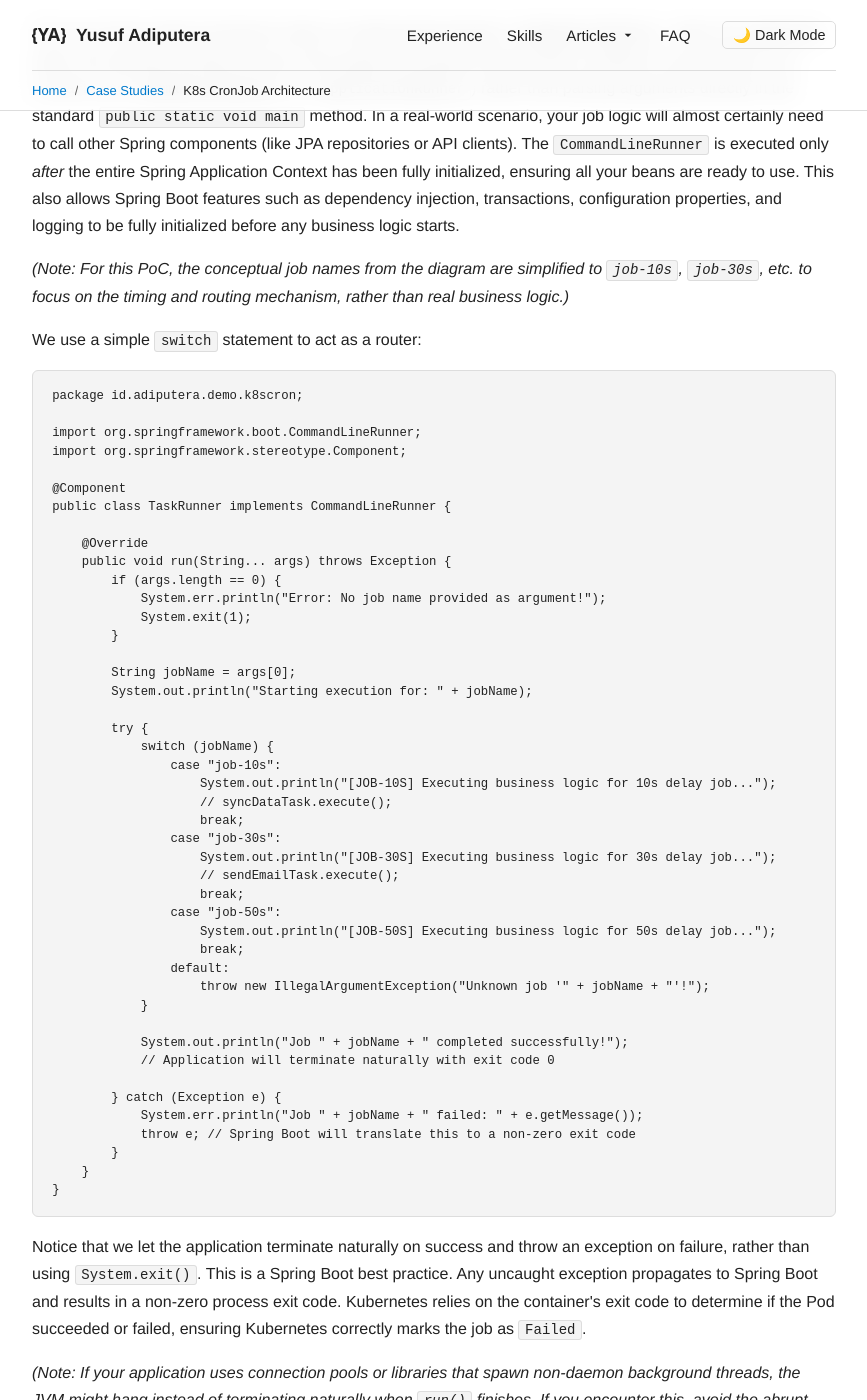
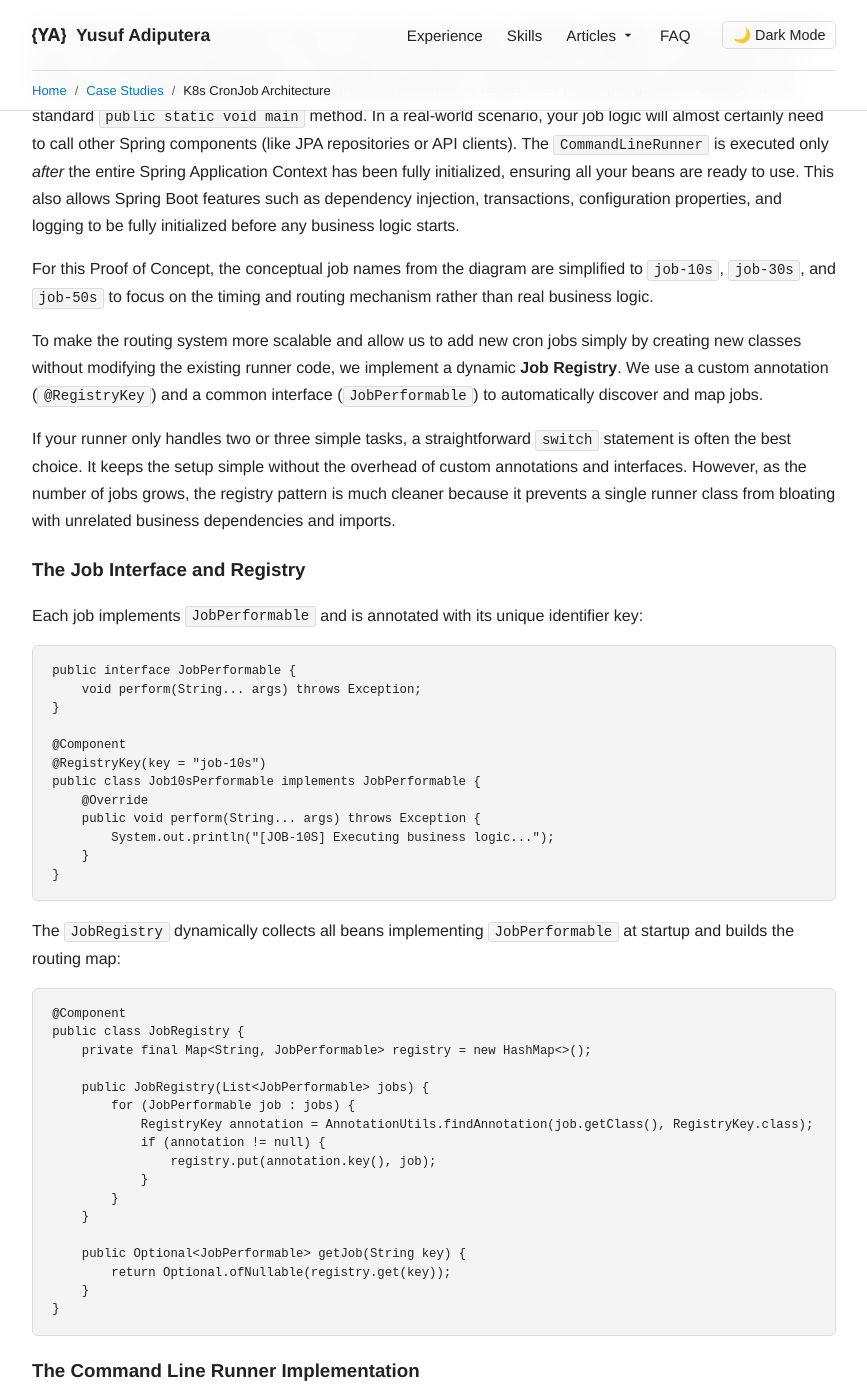
Before and after one commit to adiputera/adiputera.github.io, a Jekyll site: the page built from _articles/case-study-k8s-cronjob.md, in a window 1280 px wide and 1400 px high, scrolled down 2817 px. Shown: the whole window, without its empty margins (206-1073 px from the left). Built offline with Jekyll 4.4.1, drawn with Linux system fonts in a browser that asks for light colours; some of the changed text lies outside the part shown.

Commit message:
Update article to use registry

````diff
--- a/_articles/case-study-k8s-cronjob.md
+++ b/_articles/case-study-k8s-cronjob.md
@@ -32,7 +32,7 @@ If you have dozens of different scheduled tasks, creating dozens of separate Spr
 *   **Code Duplication:** Shared utilities, database repositories, and configuration classes must be duplicated or extracted into a shared library, adding complexity.
 *   **Resource Inefficiency:** Managing dozens of repositories for small, single-purpose scripts is overkill.
 
-Rather than fragmenting the codebase, one practical strategy is to build a single Spring Boot application that acts as a "Cron Runner"—a consolidated project containing all the cron job logic—and use **argument-based routing** at the Kubernetes level to determine which job executes.
+Rather than fragmenting the codebase, one practical strategy is to build a single Spring Boot application that acts as a "Cron Runner" (a consolidated project containing all the cron job logic) and use **argument-based routing** at the Kubernetes level to determine which job executes.
 
 This case study breaks down a Proof of Concept (PoC) demonstrating how to run a single Spring Boot application as multiple distinct Kubernetes CronJobs.
 
@@ -42,7 +42,7 @@ A common question is: *Why use Kubernetes CronJobs at all? Why not just use Spri
 
 The problem with in-memory scheduling emerges when you scale your application. If you deploy three replicas of your application to handle web traffic, all three replicas will independently trigger the `@Scheduled` method at the exact same time. This leads to duplicate data processing, race conditions, and potentially corrupted records.
 
-While you can solve this using distributed locking libraries like ShedLock or Quartz (which rely on a shared database table to manage locks), it adds unnecessary complexity to your stack. By moving scheduling out of the application entirely — letting Kubernetes trigger a fresh, isolated Pod per run instead of relying on an in-memory `@Scheduled` method — the duplicate-trigger problem from replica scaling is eliminated by design, not by coordination. While Kubernetes CronJobs don't provide an absolute exactly-once guarantee (jobs should ideally be idempotent), they effectively solve this scaling issue without requiring complex distributed locking logic or persistent database connections just for scheduling.
+While you can solve this using distributed locking libraries like ShedLock or Quartz (which rely on a shared database table to manage locks), it adds unnecessary complexity to your stack. By moving scheduling out of the application entirely (letting Kubernetes trigger a fresh, isolated Pod per run instead of relying on an in-memory `@Scheduled` method), the duplicate-trigger problem from replica scaling is eliminated by design, not by coordination. While Kubernetes CronJobs don't provide an absolute exactly-once guarantee (jobs should ideally be idempotent), they effectively solve this scaling issue without requiring complex distributed locking logic or persistent database connections just for scheduling.
 
 ## The Architecture: Single Image, Multiple Jobs
 
@@ -91,66 +91,94 @@ spring.main.web-application-type=none
 
 The core of the routing mechanism relies on implementing Spring's `CommandLineRunner`. When the application starts, this interface provides access to the arguments passed via the Docker container's command line. It is crucial to use `CommandLineRunner` (or `ApplicationRunner`) rather than parsing arguments directly in the standard `public static void main` method. In a real-world scenario, your job logic will almost certainly need to call other Spring components (like JPA repositories or API clients). The `CommandLineRunner` is executed only *after* the entire Spring Application Context has been fully initialized, ensuring all your beans are ready to use. This also allows Spring Boot features such as dependency injection, transactions, configuration properties, and logging to be fully initialized before any business logic starts.
 
-*(Note: For this PoC, the conceptual job names from the diagram are simplified to `job-10s`, `job-30s`, etc. to focus on the timing and routing mechanism, rather than real business logic.)*
+For this Proof of Concept, the conceptual job names from the diagram are simplified to `job-10s`, `job-30s`, and `job-50s` to focus on the timing and routing mechanism rather than real business logic.
 
-We use a simple `switch` statement to act as a router:
+To make the routing system more scalable and allow us to add new cron jobs simply by creating new classes without modifying the existing runner code, we implement a dynamic **Job Registry**. We use a custom annotation (`@RegistryKey`) and a common interface (`JobPerformable`) to automatically discover and map jobs.
+
+If your runner only handles two or three simple tasks, a straightforward `switch` statement is often the best choice. It keeps the setup simple without the overhead of custom annotations and interfaces. However, as the number of jobs grows, the registry pattern is much cleaner because it prevents a single runner class from bloating with unrelated business dependencies and imports.
+
+### The Job Interface and Registry
+
+Each job implements `JobPerformable` and is annotated with its unique identifier key:
 
 ```java
-package id.adiputera.demo.k8scron;
-
-import org.springframework.boot.CommandLineRunner;
-import org.springframework.stereotype.Component;
+public interface JobPerformable {
+    void perform(String... args) throws Exception;
+}
 
 @Component
+@RegistryKey(key = "job-10s")
+public class Job10sPerformable implements JobPerformable {
+    @Override
+    public void perform(String... args) throws Exception {
+        System.out.println("[JOB-10S] Executing business logic...");
+    }
+}
+```
+
+The `JobRegistry` dynamically collects all beans implementing `JobPerformable` at startup and builds the routing map:
+
+```java
+@Component
+public class JobRegistry {
+    private final Map<String, JobPerformable> registry = new HashMap<>();
+
+    public JobRegistry(List<JobPerformable> jobs) {
+        for (JobPerformable job : jobs) {
+            RegistryKey annotation = AnnotationUtils.findAnnotation(job.getClass(), RegistryKey.class);
+            if (annotation != null) {
+                registry.put(annotation.key(), job);
+            }
+        }
+    }
+
+    public Optional<JobPerformable> getJob(String key) {
+        return Optional.ofNullable(registry.get(key));
+    }
+}
+```
+
+### The Command Line Runner Implementation
+
+The runner (`TaskRunner`) resolves the job from the registry using the first CLI argument and executes it, forwarding the remaining arguments:
+
+```java
+@Component
 public class TaskRunner implements CommandLineRunner {
+    private final JobRegistry jobRegistry;
+
+    public TaskRunner(JobRegistry jobRegistry) {
+        this.jobRegistry = jobRegistry;
+    }
 
     @Override
     public void run(String... args) throws Exception {
         if (args.length == 0) {
-            System.err.println("Error: No job name provided as argument!");
-            System.exit(1);
+            throw new IllegalArgumentException("No job name provided as argument!");
         }
 
         String jobName = args[0];
-        System.out.println("Starting execution for: " + jobName);
+        JobPerformable job = jobRegistry.getJob(jobName)
+                .orElseThrow(() -> new IllegalArgumentException("Unknown job '" + jobName + "'!"));
 
-        try {
-            switch (jobName) {
-                case "job-10s":
-                    System.out.println("[JOB-10S] Executing business logic for 10s delay job...");
-                    // syncDataTask.execute();
-                    break;
-                case "job-30s":
-                    System.out.println("[JOB-30S] Executing business logic for 30s delay job...");
-                    // sendEmailTask.execute();
-                    break;
-                case "job-50s":
-                    System.out.println("[JOB-50S] Executing business logic for 50s delay job...");
-                    break;
-                default:
-                    throw new IllegalArgumentException("Unknown job '" + jobName + "'!");
-            }
+        // Pass remaining arguments to the job
+        String[] jobArgs = new String[args.length - 1];
+        System.arraycopy(args, 1, jobArgs, 0, jobArgs.length);
 
-            System.out.println("Job " + jobName + " completed successfully!");
-            // Application will terminate naturally with exit code 0
-
-        } catch (Exception e) {
-            System.err.println("Job " + jobName + " failed: " + e.getMessage());
-            throw e; // Spring Boot will translate this to a non-zero exit code
-        }
+        job.perform(jobArgs);
     }
 }
 ```
 
 Notice that we let the application terminate naturally on success and throw an exception on failure, rather than using `System.exit()`. This is a Spring Boot best practice. Any uncaught exception propagates to Spring Boot and results in a non-zero process exit code. Kubernetes relies on the container's exit code to determine if the Pod succeeded or failed, ensuring Kubernetes correctly marks the job as `Failed`.
 
-*(Note: If your application uses connection pools or libraries that spawn non-daemon background threads, the JVM might hang instead of terminating naturally when `run()` finishes. If you encounter this, avoid the abrupt `System.exit(0)`. Instead, inject the `ApplicationContext` and use `SpringApplication.exit(context, () -> 0);` to gracefully shut down the Spring context and release all resources.)*
+If your application uses connection pools or libraries that spawn non-daemon background threads, the JVM might hang instead of terminating naturally when `run()` finishes. If you encounter this, avoid the abrupt `System.exit(0)`. Instead, inject the `ApplicationContext` and use `SpringApplication.exit(context, () -> 0);` to gracefully shut down the Spring context and release all resources.
 
 ## The Kubernetes Implementation
 
 On the infrastructure side, we deploy multiple `CronJob` definitions to the cluster. All of them point to the exact same Docker image (`k8scron-demo:latest`), but they override the `args` array to specify their unique identifier.
 
-*(Note: For this demo, we use the `sleep` command in the YAML so I could monitor the job activation and offset execution times. However, this is a fragile design in production: if the job duration plus the sleep offset exceeds the schedule interval, runs might overlap. For production, it's safer to use `concurrencyPolicy: Forbid` in the CronJob spec to prevent overlap rather than relying on manual sleep timing).*
+Kubernetes CronJobs use standard cron syntax, so the minimum scheduling interval is one minute. To demonstrate multiple executions within the same minute, this PoC intentionally offsets each job using `sleep`. In production, this delay is unnecessary and should be removed.
 
 Here is an example of how the identical image is reused across different scheduled intervals:
 
````
